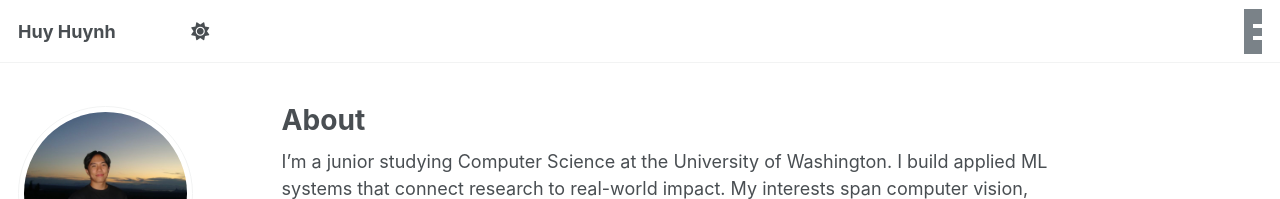
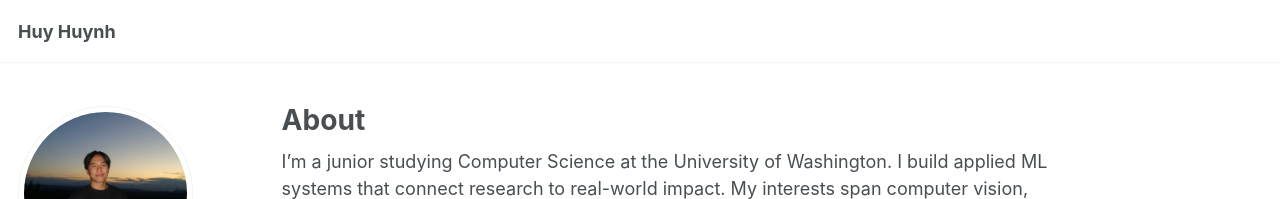
Before and after one commit to huy-cao-huynh/huy-cao-huynh.github.io, a Jekyll site: the page built from _pages/about.md, in a window 1280 px wide. Shown: the top 199 px of the page. Built offline with Jekyll 4.4.1, drawn with Linux system fonts in a browser that asks for light colours.

Commit message:
Remove theme toggle and unused nav button from masthead

```diff
--- a/_includes/masthead.html
+++ b/_includes/masthead.html
@@ -3,7 +3,6 @@
   <div class="masthead__inner-wrap">
     <div class="masthead__menu">
       <nav id="site-nav" class="greedy-nav">
-        <button><span class="navicon"></span></button>
         <ul class="visible-links">
           <li class="masthead__menu-item masthead__menu-item--lg persist {% if page.url == '/' or page.url == '/index.html' %}selected{% endif %}">
             <a href="{{ base_path }}/">{{ site.title }}</a>
@@ -18,9 +17,6 @@
               <a href="{{ domain }}{{ link.url }}">{{ link.title }}</a>
             </li>
           {% endfor %}
-          <li id="theme-toggle" class="masthead__menu-item persist tail">
-            <a role="button" aria-labelledby="theme-icon"><i id="theme-icon" class="fa-solid fa-sun" aria-hidden="true" title="toggle theme"></i></a>
-          </li>
         </ul>
         <ul class="hidden-links hidden"></ul>
       </nav>
```
